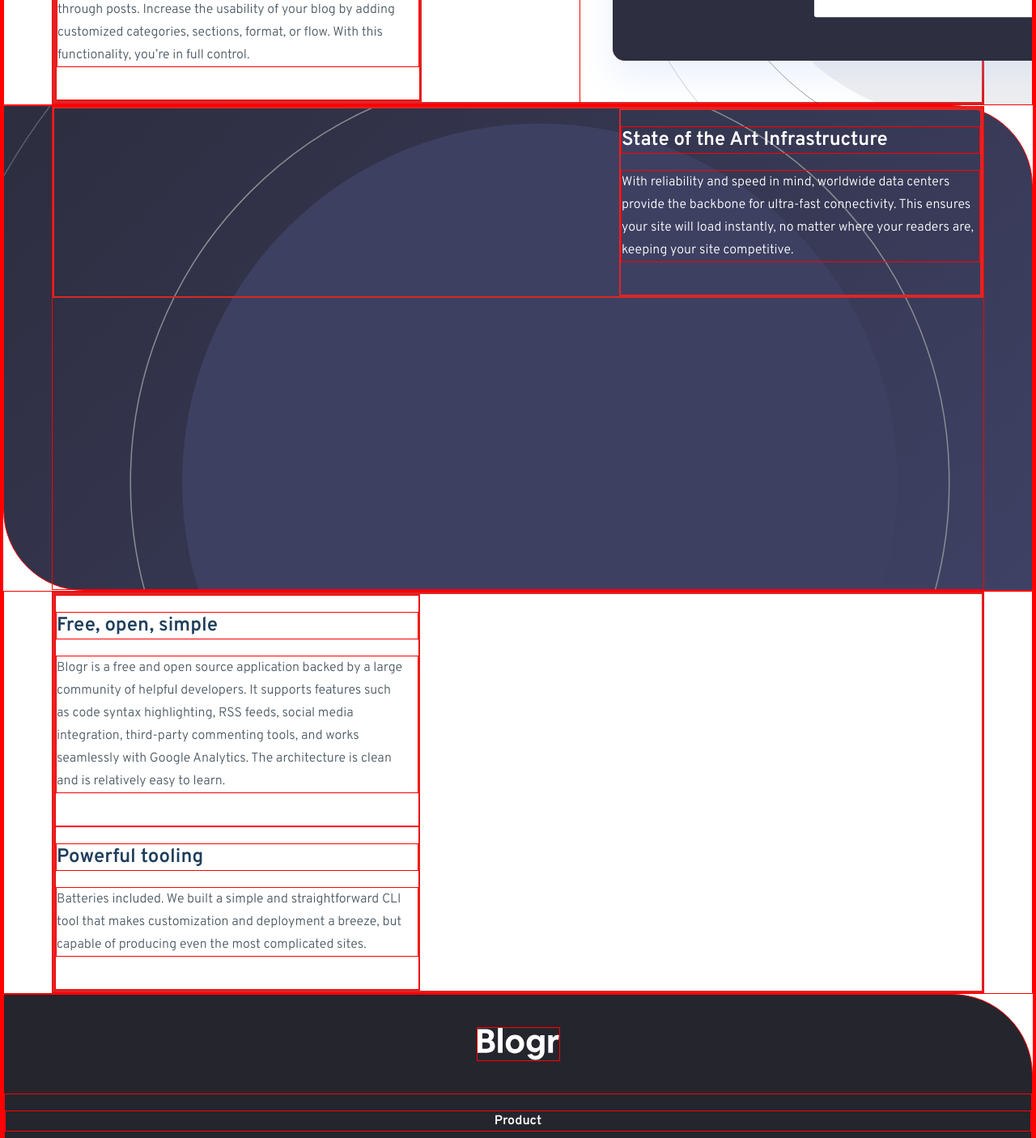
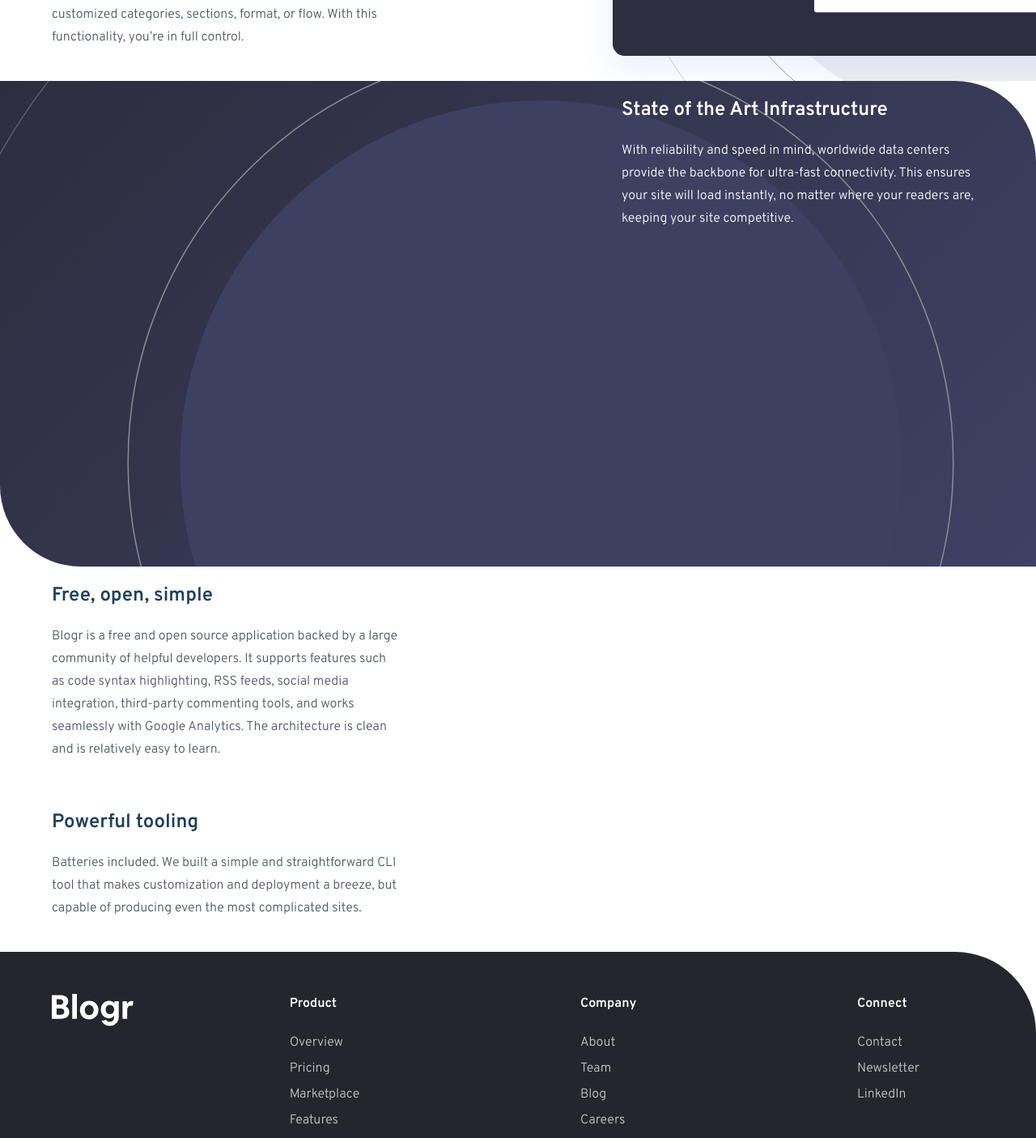
Before and after one commit to ckeller22/blogr-landing-page, a React (Create React App) app: page / in a window 1280 px wide. Shown: the part 1200-2606 px from the top of the page at 81% size. Built offline with nearby package versions, Linux system fonts and the light colour scheme.

Commit message:
wrapped up footer, added animation and responsive

```diff
--- a/src/components/Footer.js
+++ b/src/components/Footer.js
@@ -8,11 +8,19 @@
   });
 
   return (
-    <footer className="footer flex flex-col text-center">
-      {/* Logo */}
-      <img className="mx-auto h-auto my-10" src={brandLogo} alt="brand logo" />
-      {/* Footer Blocks */}
-      {footerBlocks}
+    <footer className="footer">
+      <div className="mx-auto container max-w-6xl flex flex-col lg:flex-row text-center lg:justify-between  lg:py-8">
+        {/* Logo */}
+
+        <img
+          className="mx-auto h-auto my-10 lg:mx-0  lg:h-10 lg:my-5"
+          src={brandLogo}
+          alt="brand logo"
+        />
+
+        {/* Footer Blocks */}
+        {footerBlocks}
+      </div>
     </footer>
   );
 };
--- a/src/components/FooterBlock.js
+++ b/src/components/FooterBlock.js
@@ -6,7 +6,7 @@
   });
 
   return (
-    <div className="">
+    <div className="lg:text-left lg:mr-20">
       <h2 className=" text-white font-bold my-5">{props.item.title}</h2>
       <div className="flex flex-col">{footerItems}</div>
     </div>
--- a/src/components/FooterItem.js
+++ b/src/components/FooterItem.js
@@ -1,6 +1,6 @@
 const FooterItem = (props) => {
   return (
-    <div className="my-1">
+    <div className="my-1 ">
       <a className="" href="/">
         {props.link}
       </a>
--- a/src/components/SectionOne.js
+++ b/src/components/SectionOne.js
@@ -14,13 +14,13 @@
         <h1 className="text-center font-bold text-3xl my-20">
           Designed for the future
         </h1>
-        <div className="md:flex border-2 border-red-600">
+        <div className="md:flex ">
           <img
             className="mx-auto md:hidden"
             src={mobileEditorIllustration}
             alt="editor illustration"
           />
-          <div className="md:flex md:flex-col border-2 border-red-600">
+          <div className="md:flex md:flex-col">
             <Info
               header="Introducing an extensible editor"
               text="Blogr features an exceedingly intuitive interface which lets you focus
--- a/src/components/SectionThree.js
+++ b/src/components/SectionThree.js
@@ -10,8 +10,8 @@
           src={mobileLaptopIllustration}
           alt="laptop illustration"
         />
-        <div className="md:flex  border-2 border-red-600">
-          <div className="md:flex md:flex-col md:flex-border-2 border-red-600">
+        <div className="md:flex ">
+          <div className="md:flex md:flex-col ">
             <Info
               header="Free, open, simple"
               text="Blogr is a free and open source application backed by a large community
--- a/src/components/SectionTwo.js
+++ b/src/components/SectionTwo.js
@@ -4,8 +4,8 @@
   return (
     <section className="dark-section">
       <div className="max-w-6xl mx-auto h-full">
-        <div className="md:flex md:justify-end border-2 border-red-600">
-          <div className="md:flex md:flex-col border-2 border-red-600 md:max-w-md">
+        <div className="md:flex md:justify-end ">
+          <div className="md:flex md:flex-col  md:max-w-md">
             <h2 className="md:text-left md:mx-0 text-white text-center font-semibold text-2xl mx-10 my-5">
               State of the Art Infrastructure
             </h2>
--- a/src/index.css
+++ b/src/index.css
@@ -37,9 +37,10 @@
   );
 }
 
-* {
+/* Debug borders */
+/* * {
   border: 1px solid red;
-}
+} */
 
 img {
   max-width: 100%;
@@ -117,4 +118,23 @@
 
 .footer a {
   color: var(--grayish-blue);
+  position: relative;
 }
+
+.footer a::before {
+  content: "";
+  position: absolute;
+  display: block;
+  width: 100%;
+  height: 1.5px;
+  bottom: 0;
+  left: 0;
+  background-color: var(--grayish-blue);
+  transform: scaleX(0);
+  transition: transform 0.3s ease;
+  transform-origin: top left;
+}
+
+footer a:hover::before {
+  transform: scaleX(1);
+}
```
